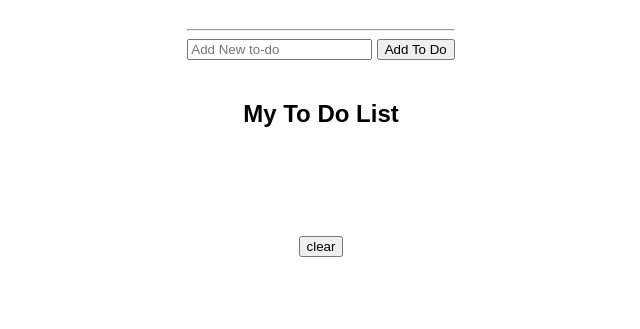
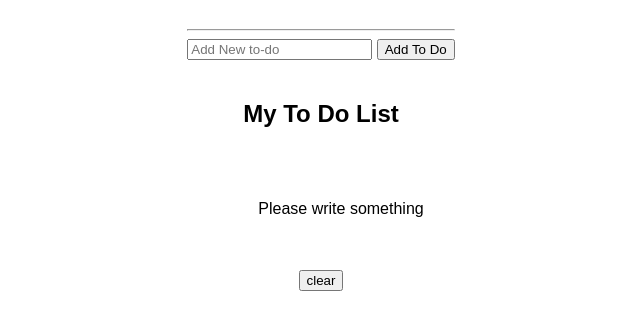
Before and after one commit to efierr/lab-forms-with-events, a plain HTML site: page index.html in a window 1280 px wide. Shown: the part 99-428 px from the top of the page, without its empty margins (319-959 px from the left). Drawn offline with Linux system fonts and the light colour scheme.

Commit message:
finished

```diff
--- a/index.html
+++ b/index.html
@@ -18,7 +18,7 @@
   </form>
     </section>
       <h2>My To Do List</h2>
-      <ul id = "todo-list">
+      <ul id = "list">
         <p></p>
       </ul>
       <button id = "clear-button">clear</button>
--- a/main.js
+++ b/main.js
@@ -1,11 +1,11 @@
-const todoForm = document.getElementById("todo-form");
+const todoForm = document.querySelector("form");
 const todoInput = document.getElementById("todo-input");
-const todoList = document.getElementById("todo-list");
-const pMessage = document.createElement("p");
+const todoList = document.getElementById("list");
+const pMessage = document.querySelector("p");
 pMessage.textContent = "Please write something";
-const li = document.createElement("li");
 
 function addTodo(text) {
+    const li = document.createElement("li");
     li.textContent = text;
     todoList.appendChild(li);
 }
```
